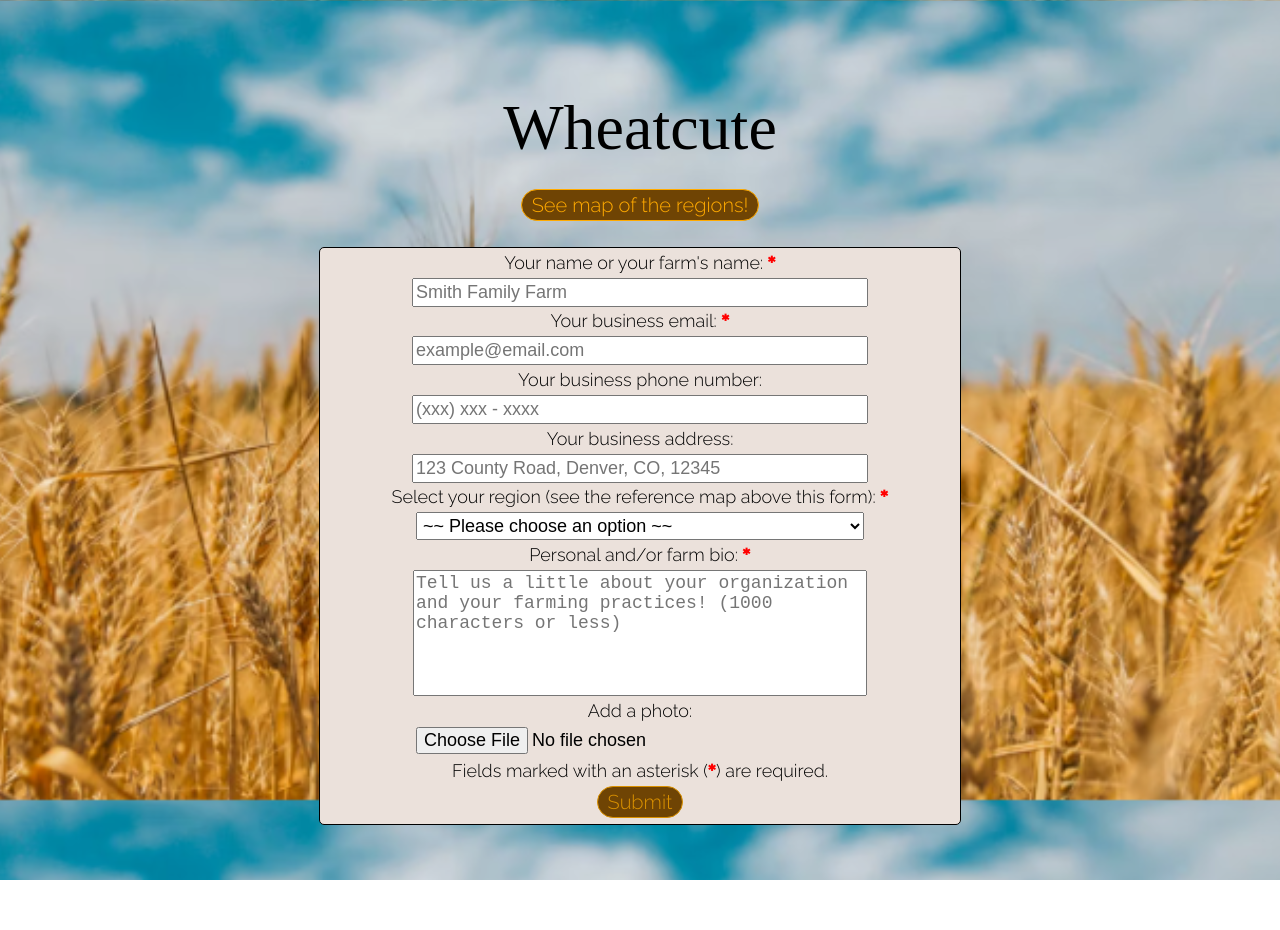
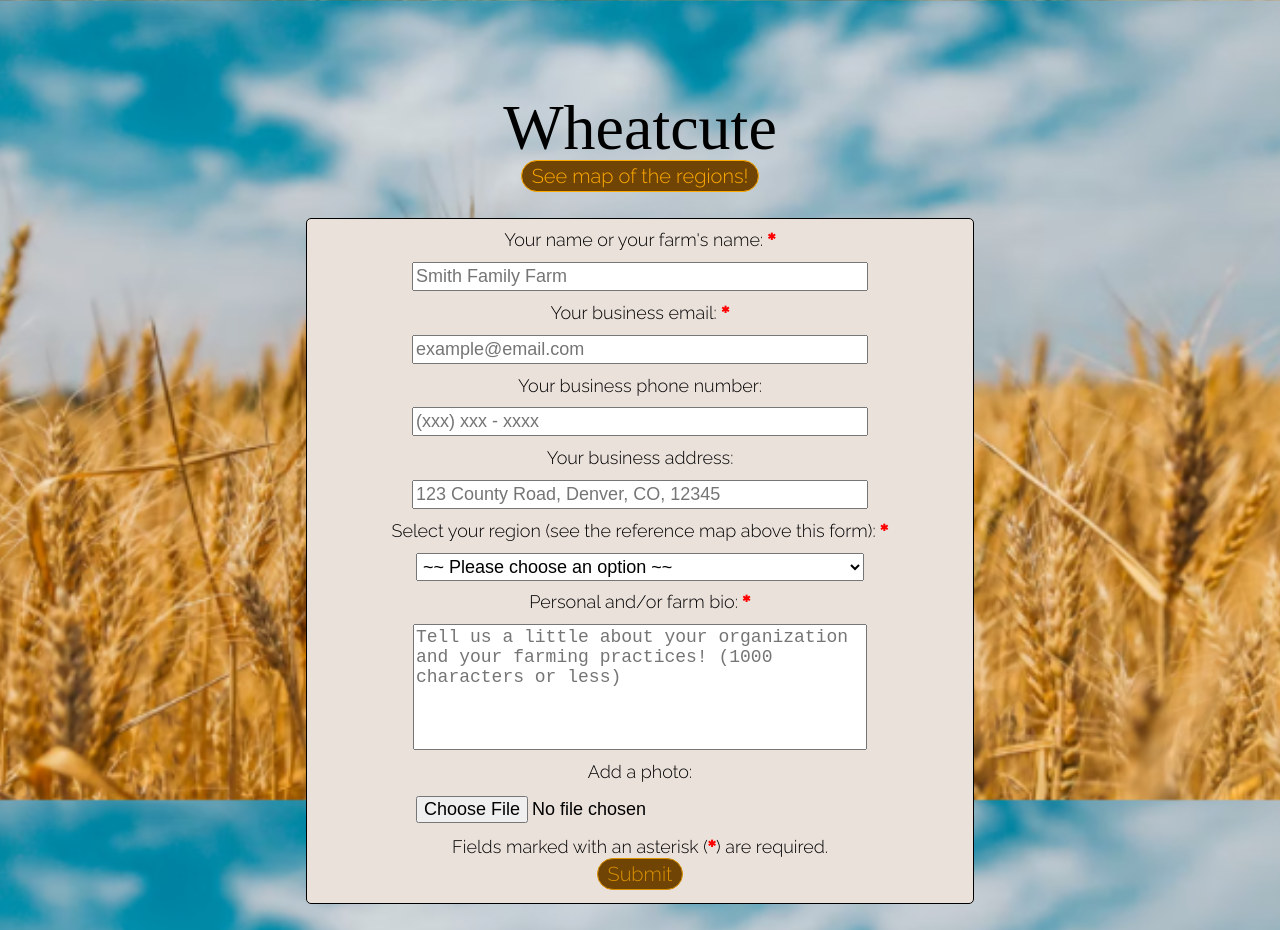
Before and after one commit to Fair-Trade-Grains/frontend, a React (Create React App) app: page /create-farmer in a window 1280 px wide. Before the commit the page ends 880 px from the top, so only its background shows below. Built offline with nearby package versions, Linux system fonts and the light colour scheme; a web font is replaced by a local one.

Commit message:
Fix height styling

```diff
--- a/src/css/App.css
+++ b/src/css/App.css
@@ -3,7 +3,6 @@
   flex-direction: column;
   align-items: center;
   justify-content: center;
-
   height: 100vh;
   width: 100%;
 }
--- a/src/css/FarmerProfile.css
+++ b/src/css/FarmerProfile.css
@@ -3,8 +3,7 @@
   flex-direction: column;
   justify-content: space-evenly;
   align-items: center;
-
-  height: 70vh;
+  /* height: 80vh; */
   width: 100%;
   margin-top: 3vh;
 }
@@ -14,8 +13,9 @@
   flex-direction: column;
   justify-content: space-evenly;
   align-items: center;
-  height: 100%;
+  /* height: 100%; */
   width: 100%;
+  /* margin-top: 10vh; */
 }
 
 .profile-error {
@@ -27,7 +27,7 @@
   max-width: 90%;
   height: auto;
   margin: 1%;
-  max-height: 300px;
+  max-height: 250px;
   width: auto;
 }
 
@@ -62,7 +62,6 @@
   display: flex;
   align-items: center;
   justify-content: space-around;
-
   width: 100%;
 }
 
@@ -71,7 +70,6 @@
   flex-direction: column;
   align-items: center;
   justify-content: space-between;
-
   width: 50%;
   max-width: 650px;
   padding: 3%;
@@ -88,7 +86,6 @@
   border-radius: 5px;
   padding: 10px;
   margin: 5px 0px;
-
   width: 90%;
 }
 
@@ -101,7 +98,6 @@
   grid-template-columns: 1fr;
   align-items: center;
   justify-content: center;
-
   width: 50%;
   max-width: 650px;
 }
--- a/src/css/FarmerResults.css
+++ b/src/css/FarmerResults.css
@@ -1,8 +1,7 @@
 .farm-browse-view {
   display: flex;
   flex-direction: column;
-
-  height: 80vh;
+  /* height: 80vh; */
   width: 100%;
 }
 
@@ -11,7 +10,7 @@
   flex-direction: column;
   justify-content: space-evenly;
   align-items: center;
-  height: auto;
+  /* height: auto; */
   width: 100%;
   padding-bottom: 15px;
 }
@@ -23,7 +22,6 @@
   font-family: Raleway, sans-serif;
   font-size: 20px;
   margin: 10px;
-
   border: 1px solid black;
   border-radius: 5px;
   background-color: #EBE1DB;
--- a/src/css/Grain.css
+++ b/src/css/Grain.css
@@ -22,7 +22,6 @@
   border-radius: 5px;
   background-color: #EBE1DB;
   margin: 10px;
-
   height: 12vh;
   width: 90%;
 }
--- a/src/css/GrainResults.css
+++ b/src/css/GrainResults.css
@@ -1,9 +1,14 @@
-.grains-browse-view {
+.grain-browse-view {
   display: flex;
   flex-direction: column;
+  align-items: center;
+  /* height: 70vh; */
+  width: 100%;
+}
 
-  height: 80vh;
-  width: 100%;
+.grains-map-modal-btn {
+  width: 25%;
+  margin: 0.5% 0;
 }
 
 .grains-container {
@@ -11,8 +16,8 @@
   flex-direction: column;
   justify-content: space-evenly;
   align-items: center;
-
-  height: 100%;
+  /* margin-top: 30vh; */
+  /* height: 100%; */
   width: 100%;
   padding-bottom: 15px;
 }
--- a/src/css/Landing.css
+++ b/src/css/Landing.css
@@ -2,7 +2,6 @@
   display: flex;
   justify-content: space-evenly;
   align-items: center;
-
   height: 100%;
   width: 100%;
 }
@@ -18,7 +17,6 @@
   justify-content: space-evenly;
   align-items: center;
   font-size: 18px;
-
   height: 25%;
   width: 25%;
 }
--- a/src/css/NewGrainForm.css
+++ b/src/css/NewGrainForm.css
@@ -9,7 +9,6 @@
   flex-direction: column;
   align-items: center;
   justify-content: center;
-
   height: 60vh;
   width: 100%;
 }
@@ -23,7 +22,6 @@
   border: 1px solid black;
   border-radius: 5px;
   font-size: 18px;
-
   height: 80%;
   width: 50%;
   margin: 2%;
--- a/src/css/NewProfileForm.css
+++ b/src/css/NewProfileForm.css
@@ -3,8 +3,7 @@
   flex-direction: column;
   align-items: center;
   justify-content: center;
-
-  height: 90vh;
+  /* height: 80vh; */
   width: 100%;
 }
 
@@ -17,16 +16,17 @@
   border-radius: 5px;
   background-color: #EBE1DB;
   font-size: 18px;
-
-  height: 80%;
+  height: 90%;
   width: 50%;
   margin: 2%;
+  padding: 1%;
 }
 
 .new-farm-form-input {
   width: 70%;
   font-size: 18px;
   padding: 2px;
+  margin: 2% 0;
 }
 
 .profile-submit-btn {
@@ -37,6 +37,7 @@
   border: 1px solid #da9100;
   border-radius: 150px;;
   padding: 3px 10px;
+  margin-top: 3%;
 }
 
 .profile-submit-btn:hover {
@@ -51,8 +52,6 @@
   flex-direction: column;
   align-items: center;
   justify-content: center;
-
-  margin-top: 10%;
 }
 
 .usda-region-map {
--- a/src/css/Search.css
+++ b/src/css/Search.css
@@ -1,7 +1,6 @@
 .search-container {
   display: flex;
   justify-content: center;
-
   height: 10vh;
 }
 
--- a/src/css/UpdateFarmerProfile.css
+++ b/src/css/UpdateFarmerProfile.css
@@ -2,7 +2,6 @@
   display: flex;
   flex-direction: column;
   align-items: center;
-
   height: 100%;
   width: 100%;
 }
@@ -16,7 +15,6 @@
   display: flex;
   justify-content: space-evenly;
   align-items: center;
-
   height: 20%;
   width: 50%;
   margin-top: 2%;
```
